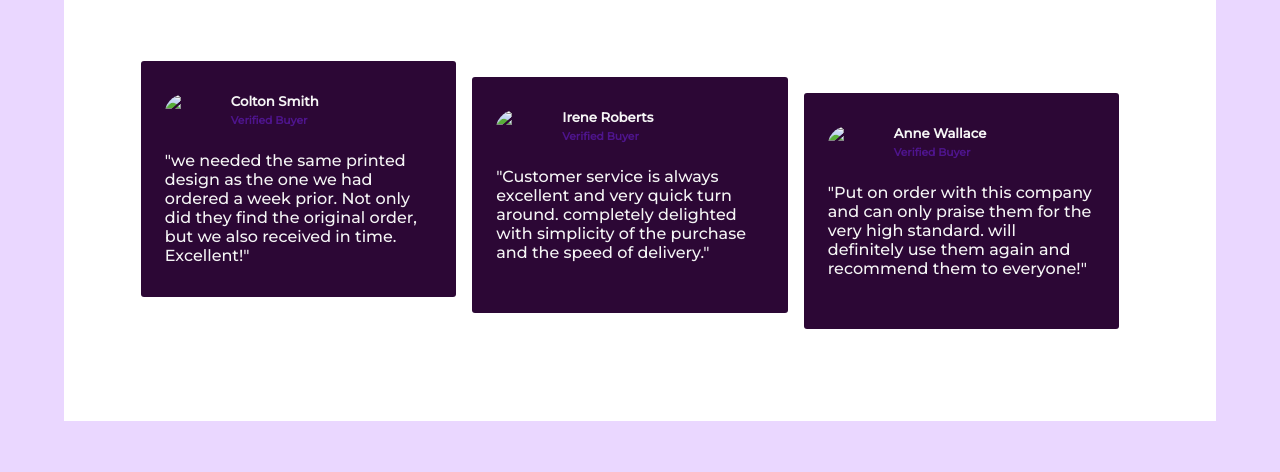
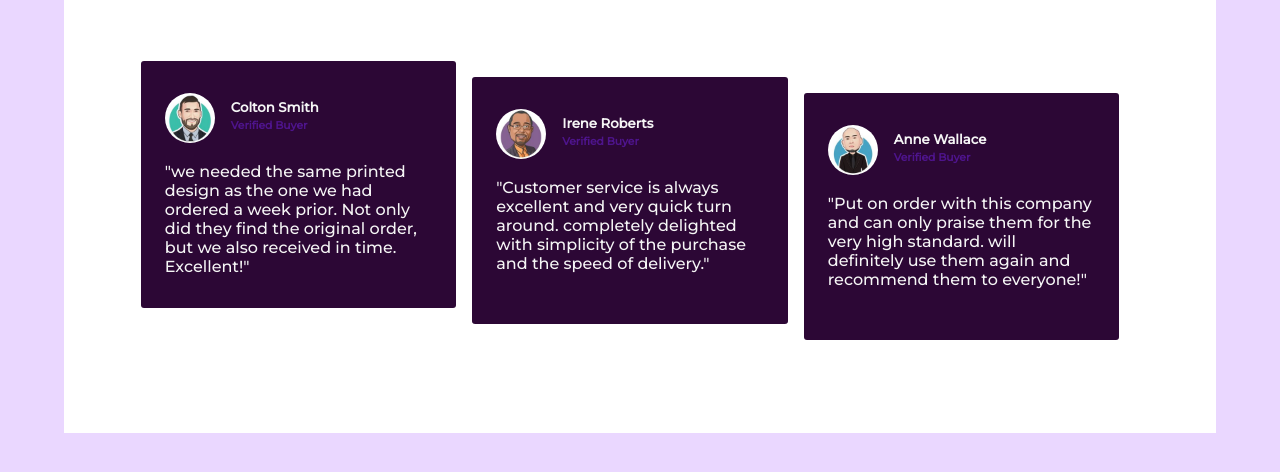
Before and after one commit to spoonhead0212/customer-appreciation-message, a plain HTML site: page index.html in a window 1280 px wide. Shown: the part 440-912 px from the top of the page. Drawn offline with Linux system fonts and the light colour scheme; the site is published under a folder, as on GitHub Pages, so addresses that start at the root find nothing.

Commit message:
jffnfniewerwinew

```diff
--- a/index.html
+++ b/index.html
@@ -60,7 +60,7 @@
                 <div class="user-comment-container">
                     <div class="user-comment">
                         <div class="user">
-                            <img src="/images/wdpres2-1-150x150.jpg" width="50px alt=">
+                            <img src="images/wdpres2-1-150x150.jpg" width="50px alt=">
                            <div class="user-name">
                                <h5>Colton Smith</h5>
                                <h6>Verified Buyer</h6>
@@ -71,7 +71,7 @@
 
                     <div class="user-comment user-comment-2">
                         <div class="user">
-                            <img src="/images/wdpres3-1-150x150.jpg" width="50px alt=">
+                            <img src="images/wdpres3-1-150x150.jpg" width="50px alt=">
                            <div class="user-name">
                                <h5>Irene Roberts</h5>
                                <h6>Verified Buyer</h6>
@@ -82,7 +82,7 @@
 
                     <div class="user-comment user-comment-3">
                         <div class="user">
-                            <img src="/images/wdpres4-1-150x150.jpg" width="50px alt=">
+                            <img src="images/wdpres4-1-150x150.jpg" width="50px alt=">
                            <div class="user-name">
                                <h5>Anne Wallace</h5>
                                <h6>Verified Buyer</h6>
```
